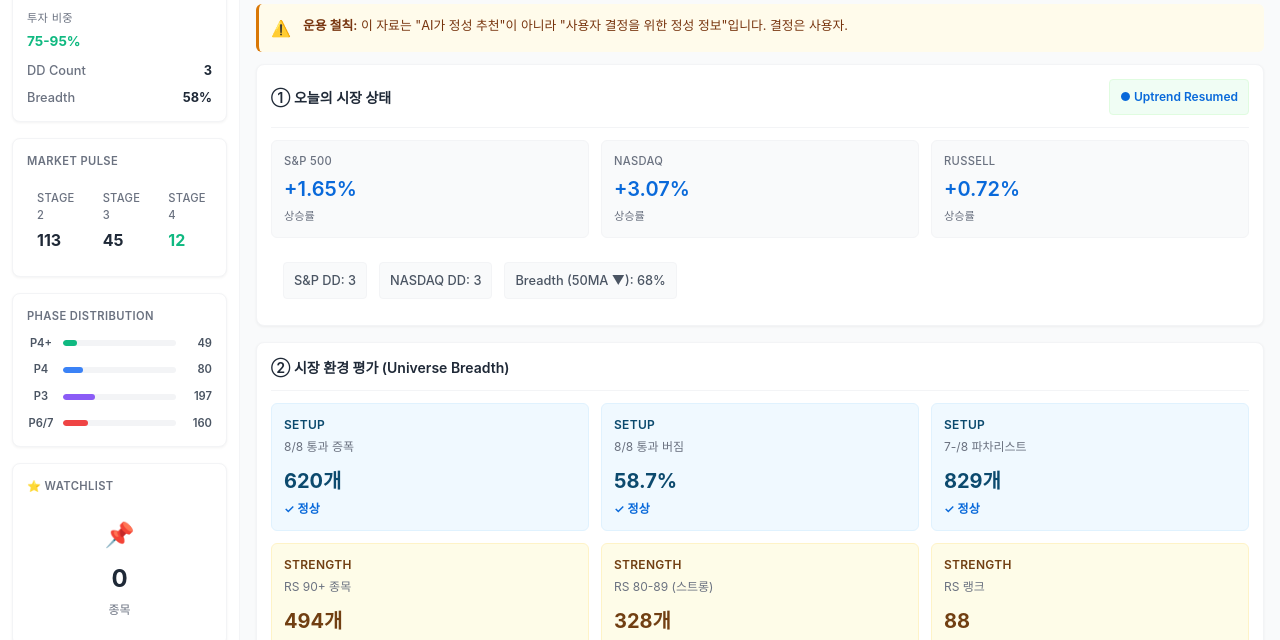
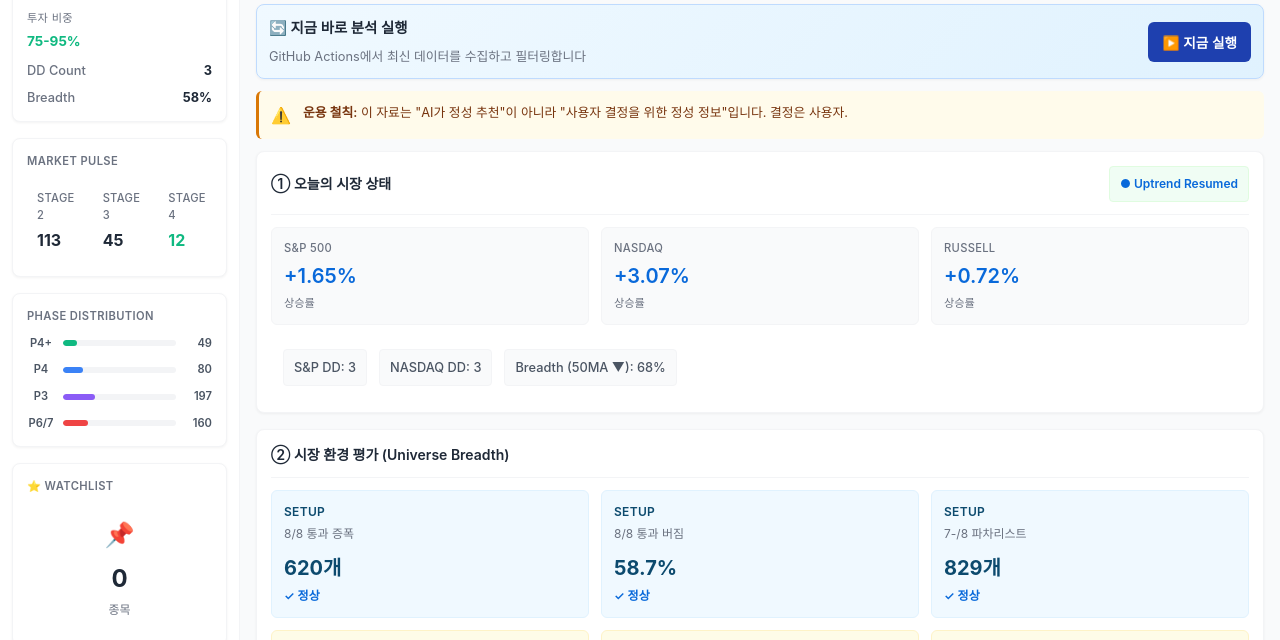
Before and after one commit to NewyorkDC/rsscan, a plain HTML site: page index.html in a window 1280 px wide. Shown: the part 149-789 px from the top of the page. Drawn offline with nearby package versions, Linux system fonts and the light colour scheme.

Commit message:
Update index.html

```diff
--- a/index.html
+++ b/index.html
@@ -156,6 +156,23 @@
                 <div class="content-header">
                     <h2>📰 Daily Briefing</h2>
                     <div class="header-meta">2026-06-19 (금) · 다음날 장 시작 전 의사결정 보조</div>
+                </div>
+
+                <!-- 🔄 수동 분석 실행 버튼 -->
+                <div class="card" style="background: linear-gradient(135deg, #f0f9ff 0%, #e0f2fe 100%); border: 1px solid #bfdbfe; margin-bottom: var(--spacing-lg); padding: var(--spacing-lg);">
+                    <div style="display: flex; justify-content: space-between; align-items: center; gap: var(--spacing-lg);">
+                        <div>
+                            <h3 style="font-size: 0.9rem; font-weight: 600; color: var(--color-text-primary); margin-bottom: var(--spacing-sm);">🔄 지금 바로 분석 실행</h3>
+                            <p style="font-size: 0.8rem; color: var(--color-text-tertiary);">GitHub Actions에서 최신 데이터를 수집하고 필터링합니다</p>
+                        </div>
+                        <button id="triggerAnalysisBtn" onclick="triggerWorkflow()" style="padding: var(--spacing-md) var(--spacing-xl); background: var(--color-secondary); color: white; border: none; border-radius: 6px; font-size: 0.85rem; font-weight: 600; cursor: pointer; white-space: nowrap; transition: all 0.2s ease;">
+                            ▶️ 지금 실행
+                        </button>
+                    </div>
+                    <div id="triggerStatus" style="display: none; margin-top: var(--spacing-lg); padding-top: var(--spacing-lg); border-top: 1px solid #bfdbfe;">
+                        <div id="statusMessage" style="font-size: 0.8rem; color: var(--color-text-secondary); margin-bottom: var(--spacing-sm);"></div>
+                        <a href="https://github.com/NewyorkDC/rsscan/actions" target="_blank" style="font-size: 0.8rem; color: var(--color-secondary); text-decoration: none; font-weight: 600;">GitHub Actions 확인 →</a>
+                    </div>
                 </div>
 
                 <!-- 경고 알림 박스 -->
@@ -507,6 +524,44 @@
 
     <!-- 스크립트 -->
     <script>
+        // 🔄 수동 분석 실행 함수
+        function triggerWorkflow() {
+            const btn = document.getElementById('triggerAnalysisBtn');
+            const status = document.getElementById('triggerStatus');
+            const msg = document.getElementById('statusMessage');
+
+            btn.disabled = true;
+            btn.style.opacity = '0.6';
+            msg.textContent = '⏳ 분석 실행 중...';
+            status.style.display = 'block';
+
+            fetch('/api/trigger-workflow', {
+                method: 'POST',
+                headers: { 'Content-Type': 'application/json' }
+            })
+            .then(response => {
+                if (response.ok || response.status === 204) {
+                    btn.style.background = 'var(--color-primary)';
+                    msg.textContent = '✅ 분석 실행 요청 완료! GitHub Actions에서 진행 중입니다...';
+
+                    setTimeout(() => {
+                        btn.style.background = '';
+                        btn.disabled = false;
+                        btn.style.opacity = '1';
+                    }, 5000);
+                } else {
+                    return response.text().then(text => {
+                        throw new Error(text || response.statusText);
+                    });
+                }
+            })
+            .catch(err => {
+                msg.textContent = '❌ 오류: ' + err.message;
+                btn.disabled = false;
+                btn.style.opacity = '1';
+            });
+        }
+
         // 탭 네비게이션 로직
         document.querySelectorAll('.tab-btn').forEach(btn => {
             btn.addEventListener('click', function() {
```
